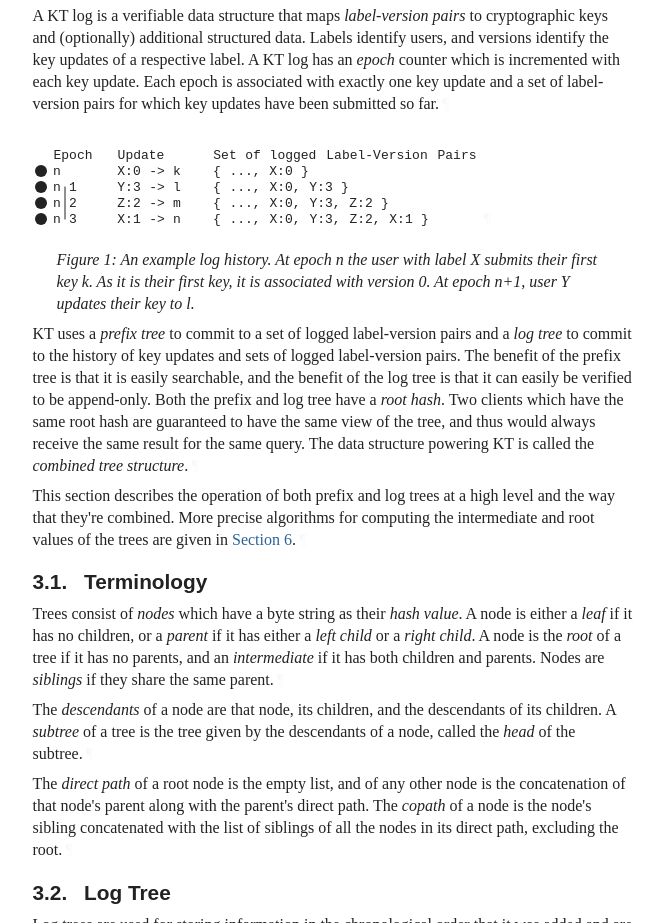
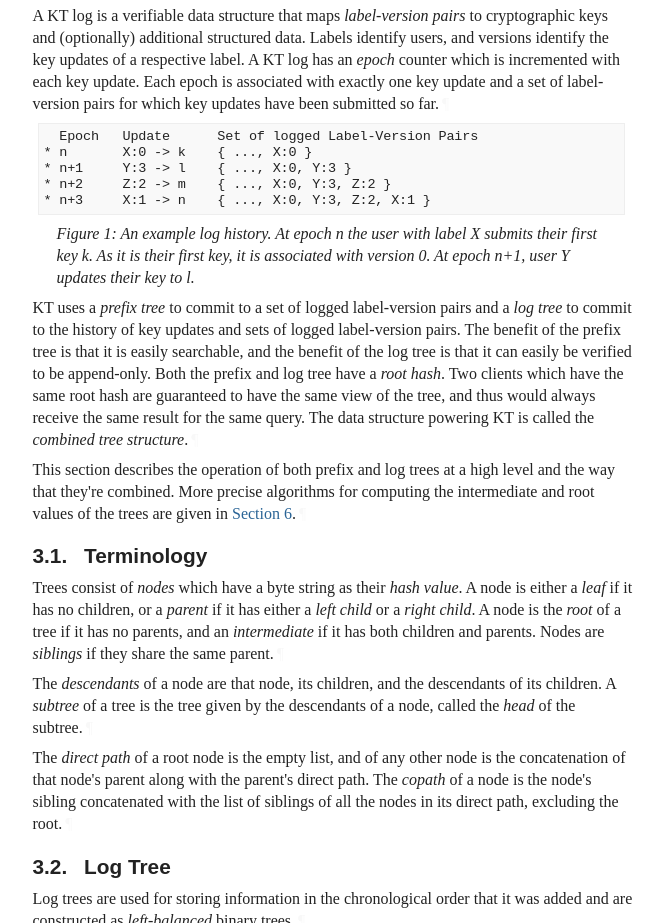
Before and after one commit to Bren2010/draft-keytrans, a plain HTML site: page package-json/draft-keytrans-mcmillion-protocol.html in a window 1280 px wide. Shown: the part 1421-2344 px from the top of the page, without its empty margins (92-755 px from the left). Drawn offline with Linux system fonts and the light colour scheme; a web font is replaced by a local one.

Commit message:
Script updating gh-pages from 741acb7. [ci skip]

```diff
--- a/package-json/draft-keytrans-mcmillion-protocol.html
+++ b/package-json/draft-keytrans-mcmillion-protocol.html
@@ -1314,66 +1314,14 @@ an <em>epoch</em> counter which is incremented with each key update. Each epoch
 associated with exactly one key update and a set of label-version pairs for
 which key updates have been submitted so far.<a href="#section-3-1" class="pilcrow">¶</a></p>
 <span id="name-an-example-log-history-at-e"></span><figure id="figure-1">
-        <div id="section-3-2.1">
-          <div class="alignLeft art-svg artwork" id="section-3-2.1.1">
-<svg xmlns="http://www.w3.org/2000/svg" version="1.1" height="112" width="448" viewBox="0 0 448 112" class="diagram" text-anchor="middle" font-family="monospace" font-size="13px" stroke-linecap="round">
-              <path d="M 32,64 L 32,96" fill="none" stroke="black"></path>
-              <circle cx="8" cy="48" r="6" class="closeddot" fill="black"></circle>
-              <circle cx="8" cy="64" r="6" class="closeddot" fill="black"></circle>
-              <circle cx="8" cy="80" r="6" class="closeddot" fill="black"></circle>
-              <circle cx="8" cy="96" r="6" class="closeddot" fill="black"></circle>
-              <g class="text">
-                <text x="40" y="36">Epoch</text>
-                <text x="108" y="36">Update</text>
-                <text x="192" y="36">Set</text>
-                <text x="220" y="36">of</text>
-                <text x="260" y="36">logged</text>
-                <text x="344" y="36">Label-Version</text>
-                <text x="424" y="36">Pairs</text>
-                <text x="24" y="52">n</text>
-                <text x="96" y="52">X:0</text>
-                <text x="124" y="52">-&gt;</text>
-                <text x="144" y="52">k</text>
-                <text x="184" y="52">{</text>
-                <text x="212" y="52">...,</text>
-                <text x="248" y="52">X:0</text>
-                <text x="272" y="52">}</text>
-                <text x="24" y="68">n</text>
-                <text x="40" y="68">1</text>
-                <text x="96" y="68">Y:3</text>
-                <text x="124" y="68">-&gt;</text>
-                <text x="144" y="68">l</text>
-                <text x="184" y="68">{</text>
-                <text x="212" y="68">...,</text>
-                <text x="252" y="68">X:0,</text>
-                <text x="288" y="68">Y:3</text>
-                <text x="312" y="68">}</text>
-                <text x="24" y="84">n</text>
-                <text x="40" y="84">2</text>
-                <text x="96" y="84">Z:2</text>
-                <text x="124" y="84">-&gt;</text>
-                <text x="144" y="84">m</text>
-                <text x="184" y="84">{</text>
-                <text x="212" y="84">...,</text>
-                <text x="252" y="84">X:0,</text>
-                <text x="292" y="84">Y:3,</text>
-                <text x="328" y="84">Z:2</text>
-                <text x="352" y="84">}</text>
-                <text x="24" y="100">n</text>
-                <text x="40" y="100">3</text>
-                <text x="96" y="100">X:1</text>
-                <text x="124" y="100">-&gt;</text>
-                <text x="144" y="100">n</text>
-                <text x="184" y="100">{</text>
-                <text x="212" y="100">...,</text>
-                <text x="252" y="100">X:0,</text>
-                <text x="292" y="100">Y:3,</text>
-                <text x="332" y="100">Z:2,</text>
-                <text x="368" y="100">X:1</text>
-                <text x="392" y="100">}</text>
-              </g>
-            </svg><a href="#section-3-2.1.1" class="pilcrow">¶</a>
-</div>
+        <div class="alignLeft art-text artwork" id="section-3-2.1">
+<pre>
+  Epoch   Update      Set of logged Label-Version Pairs
+* n       X:0 -&gt; k    { ..., X:0 }
+* n+1     Y:3 -&gt; l    { ..., X:0, Y:3 }
+* n+2     Z:2 -&gt; m    { ..., X:0, Y:3, Z:2 }
+* n+3     X:1 -&gt; n    { ..., X:0, Y:3, Z:2, X:1 }
+</pre>
 </div>
 <figcaption><a href="#figure-1" class="selfRef">Figure 1</a>:
 <a href="#name-an-example-log-history-at-e" class="selfRef">An example log history. At epoch n the user with label X submits their first key k. As it is their first key, it is associated with version 0. At epoch n+1, user Y updates their key to l.</a>
```
